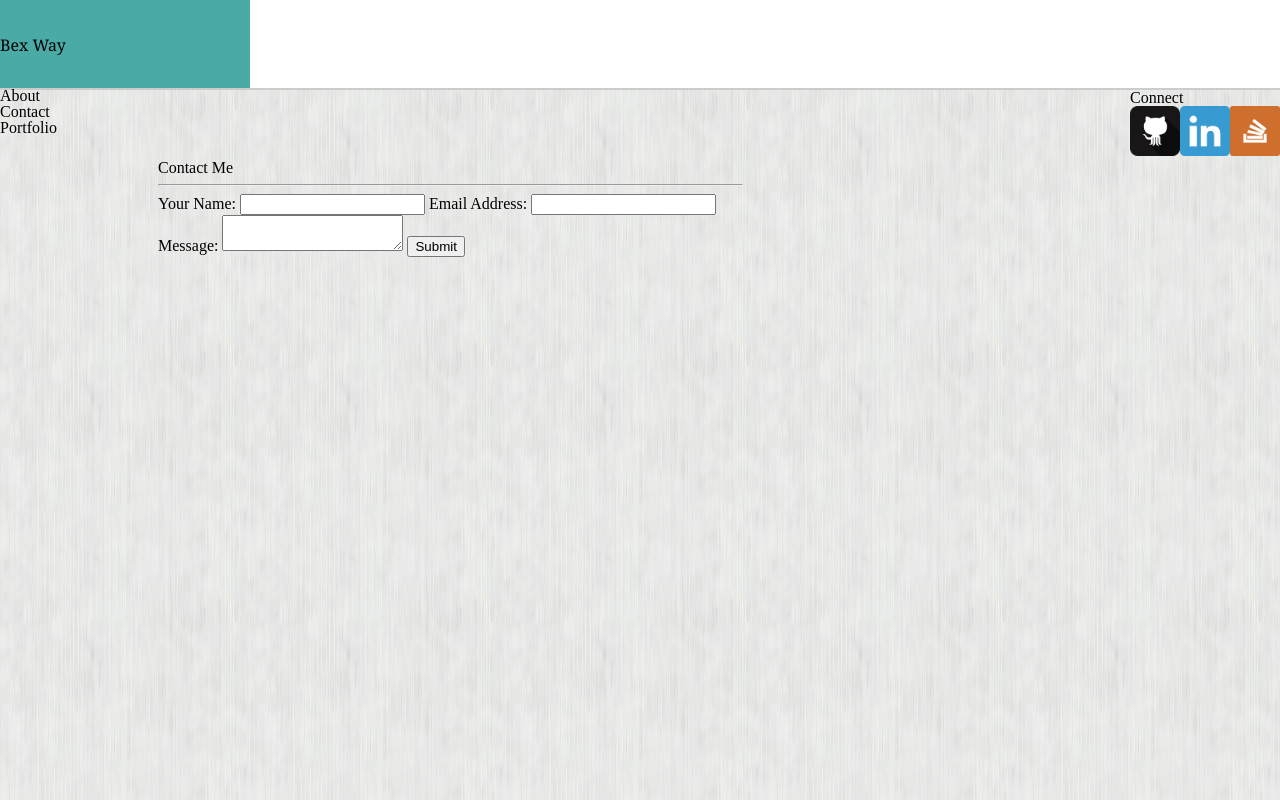
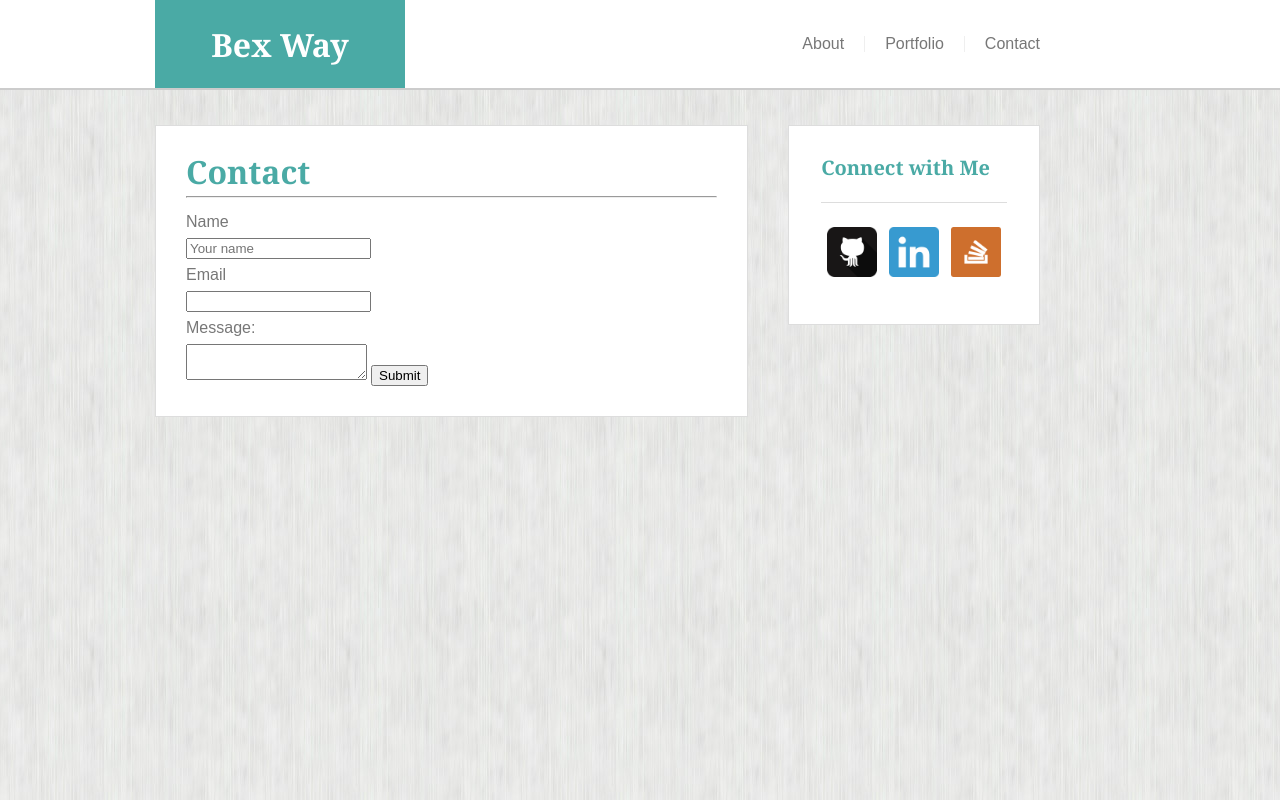
Before and after one commit to bexway/Basic-Portfolio, a plain HTML site: page contact.html in a window 1280 px wide. Drawn offline with Linux system fonts and the light colour scheme.

Commit message:
master - added style from index to contact. added links to icons in Connect box.

```diff
--- a/contact.html
+++ b/contact.html
@@ -10,44 +10,45 @@
 </head>
 <body>
   <div class="container">
-    <div class="header">
-      <div class="name background-teal">
-        <h1 class="font-header">Bex Way</h1>
+    <div class="header parent parent-between parent-vcenter">
+      <div class="name background-teal marginleft">
+        <h1 class="font-header font-white text-center font-bold font2em">Bex Way</h1>
       </div>
-      <div class="nav">
-        <ul>
+      <div class="nav marginright">
+        <ul class="horiz-ul font-general parent parent-vcenter">
           <!-- float right, list-style none -->
-          <li>About</li>
-          <!-- display inline-block -->
-          <!-- li:hover -->
-          <li>Contact</li>
-          <li>Portfolio</li>
+          <a href="index.html"><li class="horiz-li text-center">About</li></a>
+          <div class="vr margin20"></div>
+          <a href="portfolio.html"><li class="horiz-li">Portfolio</li></a>
+          <div class="vr margin20"></div>
+          <a href="contact.html"><li class="horiz-li">Contact</li></a>
         </ul>
       </div>
     </div>
     <div class="parent parent-between">
-      <div class="about">
-        <h2>Contact Me</h2>
+      <div class="about content-box marginleft margintop">
+        <h2 class="margin-about font-header font-teal font-bold font2em">Contact</h2>
         <hr/>
         <form action="">
           <form method="post" name="contact_form"
           action="contact-form-handler.php">
-          Your Name:
-          <input type="text" name="name">
-          Email Address:
+          <p class="font-general">Name</p>
+          <input type="text" name="name" placeholder="Your name">
+          <p class="font-general">Email</p>
           <input type="text" name="email">
-          Message:
+          <p class="font-general">Message:</p>
           <textarea name="message"></textarea>
           <input type="submit" value="Submit">
           </form>
         </form>
       </div>
-      <div class="connect">
-        <h3>Connect</h3>
+      <div class="connectbox content-box marginright margintop">
+        <h3 class="font-header font-bold font-teal font1p25em">Connect with Me</h3>
+        <div class="hr-connect"></div>
         <div class="parent parent-around">
-          <img class="icon" src="assets/images/github.png" alt="">
-          <img class="icon" src="assets/images/linkedin.png" alt="">
-          <img class="icon" src="assets/images/so.png" alt="">
+          <a href="https://github.com/bexway"><img class="icon" src="assets/images/github.png" alt=""></a>
+          <a href="https://www.linkedin.com/in/bex-way-b58355124/"><img class="icon" src="assets/images/linkedin.png" alt=""></a>
+          <a href="http://stackoverflow.com/users/6347659/bex-way"><img class="icon" src="assets/images/so.png" alt=""></a>
         </div>
       </div>
     </div>
```
Also changed, not shown: index.html (+3 -3 lines).
